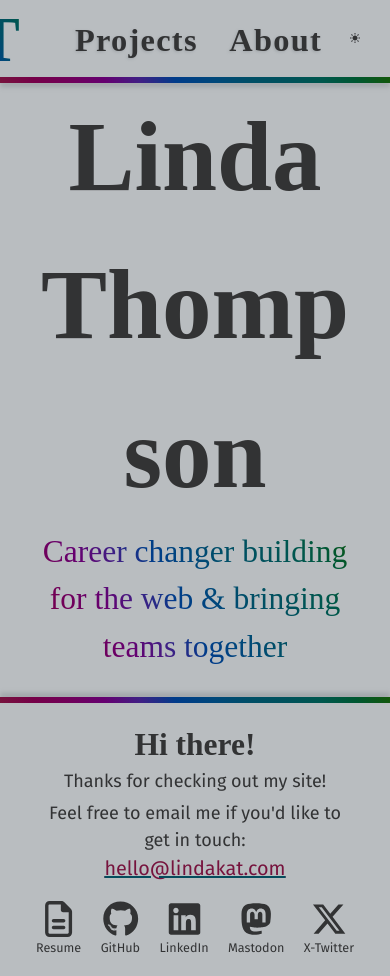
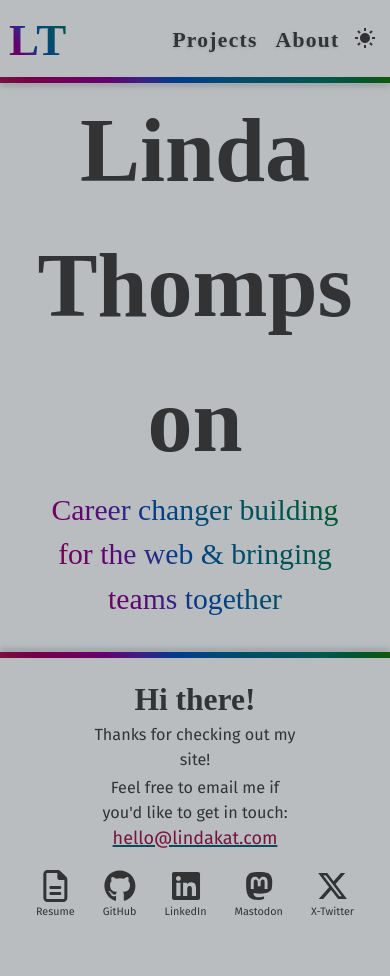
Before and after one commit to lindakatcodes/lindakatdev, an Astro site: page / in a window 390 px wide. After the commit the page ends 938 px from the top, so only its background shows below. Built offline with nearby package versions, Linux system fonts and the light colour scheme; Astro itself is replaced by a stand-in of ours; a web font is replaced by a local one.

Commit message:
mobile style fixes; tablet style adjustments

```diff
--- a/src/components/footer.astro
+++ b/src/components/footer.astro
@@ -49,7 +49,10 @@ const socialLinks: socialLink[] = [
     <section class="socials">
       {
         socialLinks.map((link) => (
-          <a class:list={["social-link", link.displayName.toLowerCase()]} href={link.link}>
+          <a
+            class:list={["social-link", link.displayName.toLowerCase()]}
+            href={link.link}
+          >
             <Icon name={link.iconName} />
             <p>{link.displayName}</p>
           </a>
@@ -186,13 +189,37 @@ const socialLinks: socialLink[] = [
     }
 
     .email-outro {
+      margin-bottom: 0.75rem;
+      padding: 0 3rem;
+      font-size: 0.9rem;
       text-align: center;
-      margin-bottom: 0.75rem;
-      padding: 0 0.5rem;
+    }
+
+    .email {
+      font-size: 1rem;
     }
 
     .socials {
       justify-content: space-between;
+    }
+
+    .social-link svg {
+      height: 32px;
+    }
+
+    .social-link p {
+      font-size: 0.6rem;
+    }
+  }
+
+  @media (min-width: 520px) and (max-width: 1024px) {
+    footer {
+      grid-template-columns: 0.75fr 1fr;
+      padding: 1rem 2rem;
+    }
+
+    .email-outro {
+      padding: 0 0.5rem;
     }
   }
 </style>
--- a/src/components/navBar.astro
+++ b/src/components/navBar.astro
@@ -20,8 +20,11 @@ const activePath = Astro.url.pathname;
       href="/projects">Projects</a
     >
     <!-- <a
-    class:list={["link writing", { 'writing-active': activePath === "/writing" }]}
-    href="/writing">WRITING</a
+      class:list={[
+        "link writing",
+        { "writing-active": activePath === "/writing" },
+      ]}
+      href="/writing">Writing</a
     > -->
     <a
       class:list={["link about", { "about-active": activePath === "/about" }]}
@@ -41,7 +44,7 @@ const activePath = Astro.url.pathname;
   }
   nav {
     height: var(--header-height);
-    width: calc(100vw - 20px);
+    width: calc(100dvw - 20px);
     display: flex;
     justify-content: flex-end;
     align-items: center;
@@ -105,4 +108,21 @@ const activePath = Astro.url.pathname;
   .about-active {
     color: var(--pink);
   }
+
+  @media (max-width: 520px) {
+    nav {
+      gap: 0.5rem;
+      width: 100dvw;
+    }
+
+    .link {
+      font-size: 1.2rem;
+    }
+
+    .home {
+      font-size: 2.5rem;
+      width: 3.5rem;
+      margin-left: 0.25rem;
+    }
+  }
 </style>
--- a/src/components/themeToggle.astro
+++ b/src/components/themeToggle.astro
@@ -1,10 +1,16 @@
 ---
-import Icon from 'astro-icon';
+import Icon from "astro-icon";
 ---
 
-<button id="themeToggle" class="theme-button" type="button" data-theme-toggle aria-label="change to light theme">
-  <Icon name="sun"></Icon>
-  <Icon name="moon"></Icon>
+<button
+  id="themeToggle"
+  class="theme-button"
+  type="button"
+  data-theme-toggle
+  aria-label="change to light theme"
+>
+  <Icon name="sun" />
+  <Icon name="moon" />
 </button>
 
 <style>
@@ -33,17 +39,38 @@ import Icon from 'astro-icon';
   .theme-button svg:hover {
     fill: var(--green);
   }
+
+  @media (max-width: 520px) {
+    .theme-button {
+      height: 28px;
+      width: 28px;
+    }
+
+    .theme-button svg {
+      height: 28px;
+      width: 24px;
+    }
+  }
 </style>
 
 <script>
-  function getThemeString(localValue: string | null, systemValue: MediaQueryList ): string {
+  function getThemeString(
+    localValue: string | null,
+    systemValue: MediaQueryList
+  ): string {
     if (localValue !== null) return localValue;
-    if (systemValue.matches) return 'light';
-    return 'dark';
+    if (systemValue.matches) return "light";
+    return "dark";
   }
 
-  function updatePageTheme(currentTheme: string, buttonEl: Element | null): void {
-    const newAriaLabel = currentTheme === 'dark' ? "Change to light theme" : "Change to dark theme";
+  function updatePageTheme(
+    currentTheme: string,
+    buttonEl: Element | null
+  ): void {
+    const newAriaLabel =
+      currentTheme === "dark"
+        ? "Change to light theme"
+        : "Change to dark theme";
     buttonEl?.setAttribute("aria-label", newAriaLabel);
     document.querySelector("html")?.setAttribute("data-theme", currentTheme);
   }
@@ -51,11 +78,15 @@ import Icon from 'astro-icon';
   const setColorTheme = () => {
     const themeButton = document.querySelector("[data-theme-toggle]");
     const localStorageTheme = localStorage.getItem("theme");
-    const systemSettingLight = window.matchMedia("(prefers-color-scheme: light)");
+    const systemSettingLight = window.matchMedia(
+      "(prefers-color-scheme: light)"
+    );
 
-    let currentThemeSetting = getThemeString(localStorageTheme, systemSettingLight);
+    let currentThemeSetting = getThemeString(
+      localStorageTheme,
+      systemSettingLight
+    );
     updatePageTheme(currentThemeSetting, themeButton);
-
 
     themeButton?.addEventListener("click", (event) => {
       const newTheme = currentThemeSetting === "dark" ? "light" : "dark";
@@ -63,7 +94,7 @@ import Icon from 'astro-icon';
       updatePageTheme(newTheme, themeButton);
       currentThemeSetting = newTheme;
     });
-  }
+  };
 
   setColorTheme();
 
--- a/src/layouts/MainLayout.astro
+++ b/src/layouts/MainLayout.astro
@@ -30,7 +30,7 @@ import Footer from "../components/footer.astro";
     margin: 1.5rem 3rem;
   }
 
-  @media (max-width: 520px) {
+  @media (max-width: 1024px) {
     .content {
       margin: 1.5rem 2rem;
     }
--- a/src/pages/index.astro
+++ b/src/pages/index.astro
@@ -26,11 +26,11 @@ import MainLayout from "../layouts/MainLayout.astro";
   @media (max-width: 520px) {
     .title {
       margin-top: -1.5rem;
-      font-size: 5.5rem;
+      font-size: 5rem;
     }
 
     .subtitle {
-      font-size: 1.75rem;
+      font-size: 1.65rem;
       width: auto;
     }
   }
--- a/src/pages/projects/[...slug].astro
+++ b/src/pages/projects/[...slug].astro
@@ -358,7 +358,7 @@ const { entry } = Astro.props;
     text-decoration: underline double var(--blue);
   }
 
-  @media (max-width: 520px) {
+  @media (max-width: 1024px) {
     h2 {
       font-size: 2.25rem;
     }
--- a/src/pages/projects/index.astro
+++ b/src/pages/projects/index.astro
@@ -45,4 +45,10 @@ const otherProjects = await getCollection("projects", ({ data }) => {
       gap: 30px 0;
     }
   }
+
+  @media (min-width: 520px) and (max-width: 1024px) {
+    .projects-wrapper {
+      grid-template-columns: repeat(auto-fit, minmax(300px, 1fr));
+    }
+  }
 </style>
```
Also changed, not shown: src/components/projectCard.astro (+8 -2 lines), src/pages/about.astro (+7 -2 lines).
